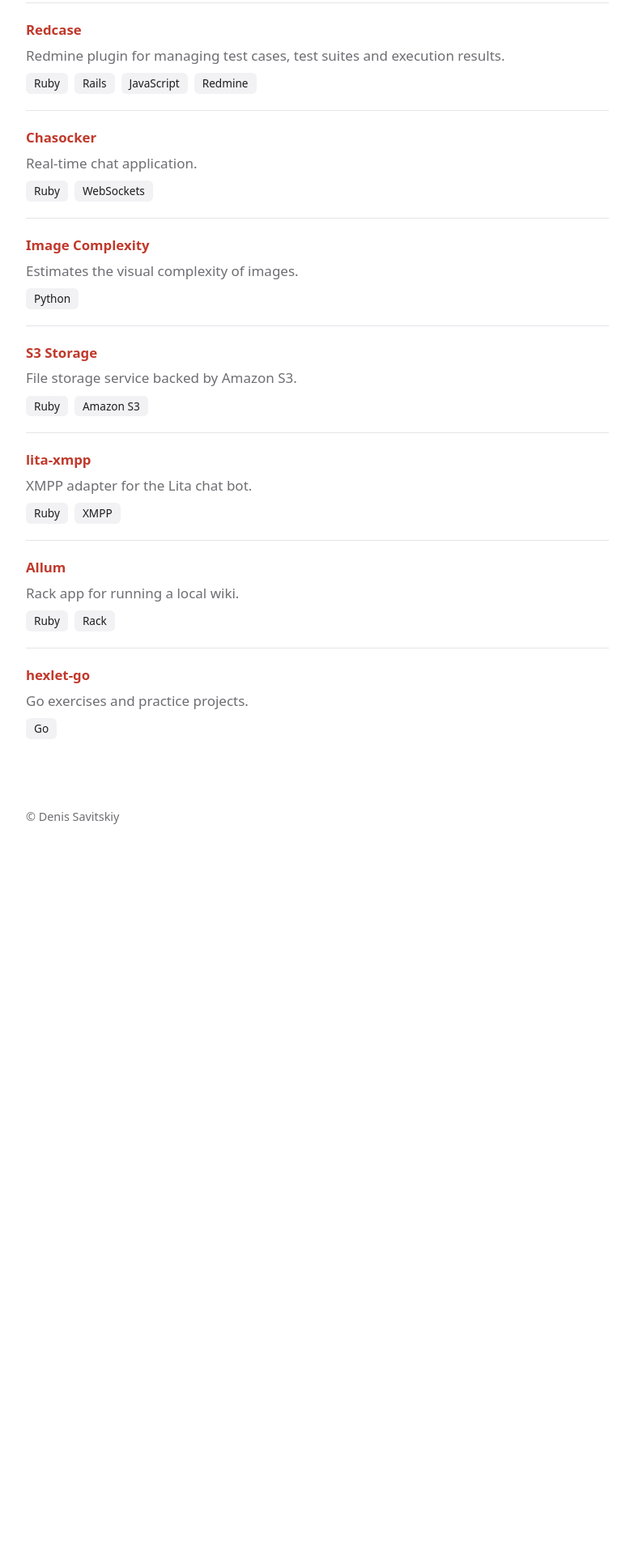
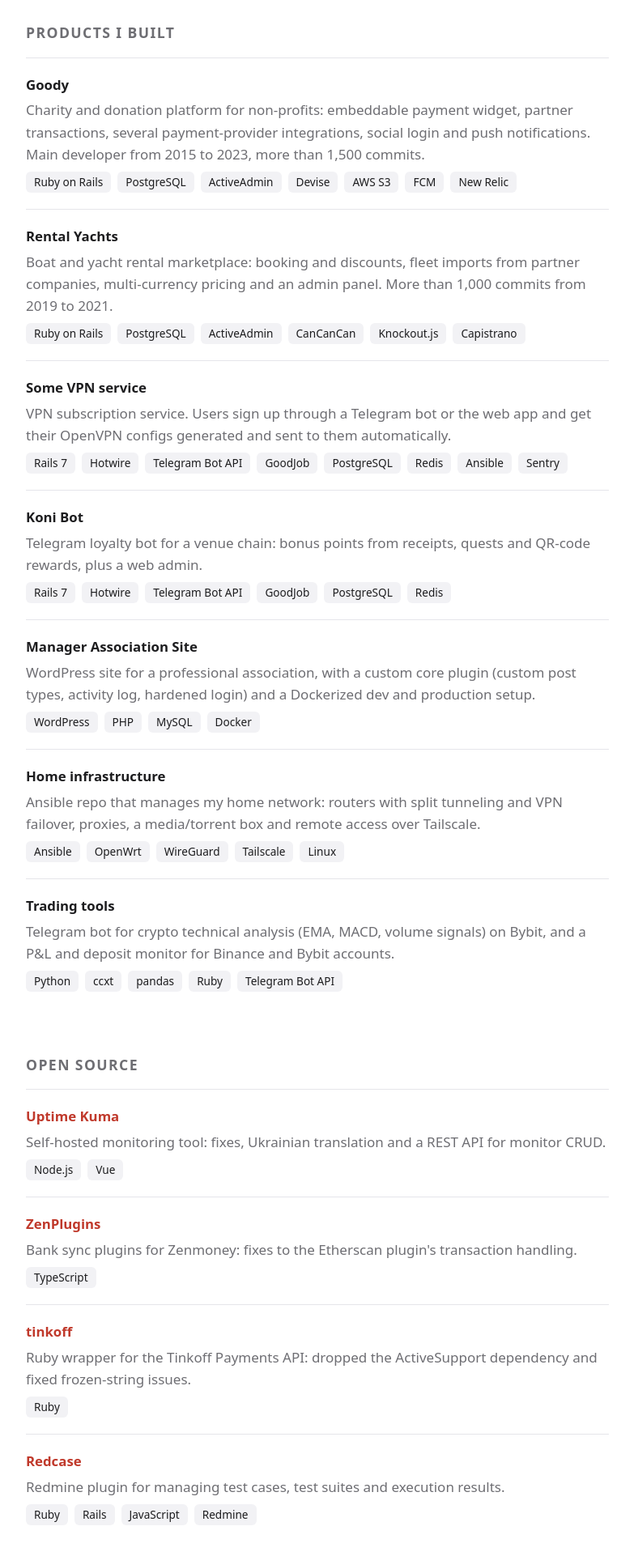
Before and after one commit to sadfuzzy/sadfuzzy.github.io, a plain HTML site: page index.html in a window 1280 px wide. Shown: the part 846-2768 px from the top of the page at 81% size, without its empty margins (248-1031 px from the left). Before the commit the page ends 1930 px from the top, so only its background shows below. Drawn offline with Linux system fonts and the light colour scheme.

Commit message:
more projects.

```diff
--- a/index.html
+++ b/index.html
@@ -53,30 +53,110 @@
     <div class="skills">
       <div>
         <h3>Languages</h3>
-        <ul class="tags"><li>Ruby</li><li>Go</li><li>Python</li><li>JavaScript</li><li>SQL</li></ul>
+        <ul class="tags"><li>Ruby</li><li>Go</li><li>Python</li><li>JavaScript</li><li>TypeScript</li><li>PHP</li><li>SQL</li></ul>
       </div>
       <div>
         <h3>Frameworks</h3>
-        <ul class="tags"><li>Ruby on Rails</li><li>Rack</li><li>FastAPI</li><li>SQLAlchemy</li></ul>
+        <ul class="tags"><li>Ruby on Rails</li><li>Hotwire</li><li>Rack</li><li>FastAPI</li><li>WordPress</li></ul>
       </div>
       <div>
         <h3>Data</h3>
-        <ul class="tags"><li>PostgreSQL</li><li>Redis</li><li>Amazon S3</li></ul>
+        <ul class="tags"><li>PostgreSQL</li><li>MySQL</li><li>Redis</li><li>MongoDB</li><li>Amazon S3</li></ul>
       </div>
       <div>
         <h3>Infrastructure</h3>
-        <ul class="tags"><li>Docker</li><li>Ansible</li><li>GitHub Actions</li><li>Linux</li></ul>
+        <ul class="tags"><li>Docker</li><li>Ansible</li><li>Capistrano</li><li>GitHub Actions</li><li>Linux</li><li>Sentry</li><li>New Relic</li></ul>
       </div>
     </div>
   </section>
 
   <section>
-    <h2>Projects</h2>
+    <h2>Products I built</h2>
+
+    <div class="project">
+      <h3>Goody</h3>
+      <p>Charity and donation platform for non-profits: embeddable payment widget, partner transactions, several payment-provider integrations, social login and push notifications. Main developer from 2015 to 2023, more than 1,500 commits.</p>
+      <ul class="tags"><li>Ruby on Rails</li><li>PostgreSQL</li><li>ActiveAdmin</li><li>Devise</li><li>AWS S3</li><li>FCM</li><li>New Relic</li></ul>
+    </div>
+
+    <div class="project">
+      <h3>Rental Yachts</h3>
+      <p>Boat and yacht rental marketplace: booking and discounts, fleet imports from partner companies, multi-currency pricing and an admin panel. More than 1,000 commits from 2019 to 2021.</p>
+      <ul class="tags"><li>Ruby on Rails</li><li>PostgreSQL</li><li>ActiveAdmin</li><li>CanCanCan</li><li>Knockout.js</li><li>Capistrano</li></ul>
+    </div>
+
+    <div class="project">
+      <h3>Some VPN service</h3>
+      <p>VPN subscription service. Users sign up through a Telegram bot or the web app and get their OpenVPN configs generated and sent to them automatically.</p>
+      <ul class="tags"><li>Rails 7</li><li>Hotwire</li><li>Telegram Bot API</li><li>GoodJob</li><li>PostgreSQL</li><li>Redis</li><li>Ansible</li><li>Sentry</li></ul>
+    </div>
+
+    <div class="project">
+      <h3>Koni Bot</h3>
+      <p>Telegram loyalty bot for a venue chain: bonus points from receipts, quests and QR-code rewards, plus a web admin.</p>
+      <ul class="tags"><li>Rails 7</li><li>Hotwire</li><li>Telegram Bot API</li><li>GoodJob</li><li>PostgreSQL</li><li>Redis</li></ul>
+    </div>
+
+    <div class="project">
+      <h3>Manager Association Site</h3>
+      <p>WordPress site for a professional association, with a custom core plugin (custom post types, activity log, hardened login) and a Dockerized dev and production setup.</p>
+      <ul class="tags"><li>WordPress</li><li>PHP</li><li>MySQL</li><li>Docker</li></ul>
+    </div>
+
+    <div class="project">
+      <h3>Home infrastructure</h3>
+      <p>Ansible repo that manages my home network: routers with split tunneling and VPN failover, proxies, a media/torrent box and remote access over Tailscale.</p>
+      <ul class="tags"><li>Ansible</li><li>OpenWrt</li><li>WireGuard</li><li>Tailscale</li><li>Linux</li></ul>
+    </div>
+
+    <div class="project">
+      <h3>Trading tools</h3>
+      <p>Telegram bot for crypto technical analysis (EMA, MACD, volume signals) on Bybit, and a P&amp;L and deposit monitor for Binance and Bybit accounts.</p>
+      <ul class="tags"><li>Python</li><li>ccxt</li><li>pandas</li><li>Ruby</li><li>Telegram Bot API</li></ul>
+    </div>
+  </section>
+
+  <section>
+    <h2>Open source</h2>
+
+    <div class="project">
+      <h3><a href="https://github.com/louislam/uptime-kuma">Uptime Kuma</a></h3>
+      <p>Self-hosted monitoring tool: fixes, Ukrainian translation and a REST API for monitor CRUD.</p>
+      <ul class="tags"><li>Node.js</li><li>Vue</li></ul>
+    </div>
+
+    <div class="project">
+      <h3><a href="https://github.com/zenmoney/ZenPlugins">ZenPlugins</a></h3>
+      <p>Bank sync plugins for Zenmoney: fixes to the Etherscan plugin's transaction handling.</p>
+      <ul class="tags"><li>TypeScript</li></ul>
+    </div>
+
+    <div class="project">
+      <h3><a href="https://github.com/sadfuzzy/tinkoff">tinkoff</a></h3>
+      <p>Ruby wrapper for the Tinkoff Payments API: dropped the ActiveSupport dependency and fixed frozen-string issues.</p>
+      <ul class="tags"><li>Ruby</li></ul>
+    </div>
 
     <div class="project">
       <h3><a href="https://github.com/sadfuzzy/redcase">Redcase</a></h3>
       <p>Redmine plugin for managing test cases, test suites and execution results.</p>
       <ul class="tags"><li>Ruby</li><li>Rails</li><li>JavaScript</li><li>Redmine</li></ul>
+    </div>
+  </section>
+
+  <section>
+    <h2>Side projects</h2>
+
+    <div class="project">
+      <h3><a href="https://github.com/sadfuzzy/s3_storage">Simple Drive</a></h3>
+      <p>Dockerized Rails API for binary object storage with four pluggable backends: local disk, PostgreSQL, FTP and S3. The S3 client is plain net/http with hand-written SigV4 signing, no AWS SDK.</p>
+      <ul class="tags"><li>Rails</li><li>PostgreSQL</li><li>MinIO</li><li>Docker</li></ul>
+    </div>
+
+    <div class="project">
+      <h3><a href="https://github.com/sadfuzzy/getcourse-video-downloader">getcourse-video-downloader</a></h3>
+      <p>Downloads GetCourse video lessons without re-encoding. Rewritten in Go, with resumable segment downloads.</p>
+      <ul class="tags"><li>Go</li><li>Bash</li></ul>
     </div>
 
     <div class="project">
@@ -92,12 +172,6 @@
     </div>
 
     <div class="project">
-      <h3><a href="https://github.com/sadfuzzy/s3_storage">S3 Storage</a></h3>
-      <p>File storage service backed by Amazon S3.</p>
-      <ul class="tags"><li>Ruby</li><li>Amazon S3</li></ul>
-    </div>
-
-    <div class="project">
       <h3><a href="https://github.com/sadfuzzy/lita-xmpp">lita-xmpp</a></h3>
       <p>XMPP adapter for the Lita chat bot.</p>
       <ul class="tags"><li>Ruby</li><li>XMPP</li></ul>
@@ -108,12 +182,6 @@
       <p>Rack app for running a local wiki.</p>
       <ul class="tags"><li>Ruby</li><li>Rack</li></ul>
     </div>
-
-    <div class="project">
-      <h3><a href="https://github.com/sadfuzzy/hexlet-go">hexlet-go</a></h3>
-      <p>Go exercises and practice projects.</p>
-      <ul class="tags"><li>Go</li></ul>
-    </div>
   </section>
 
   <footer>© Denis Savitskiy</footer>
```
